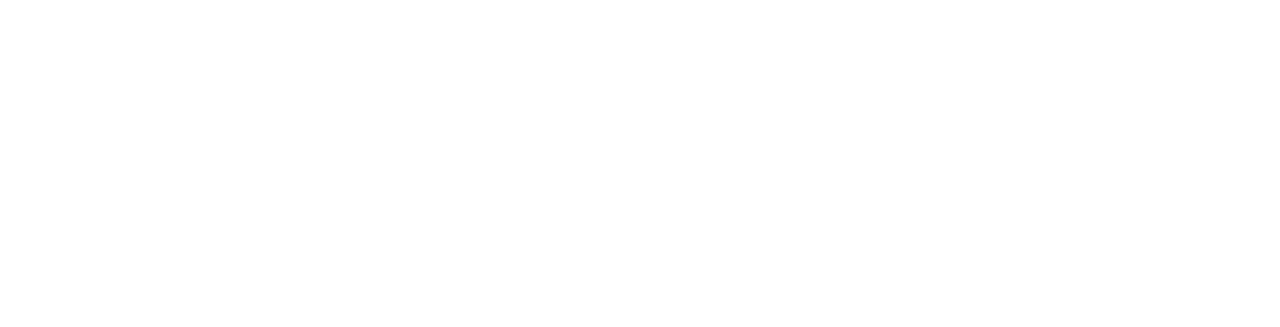
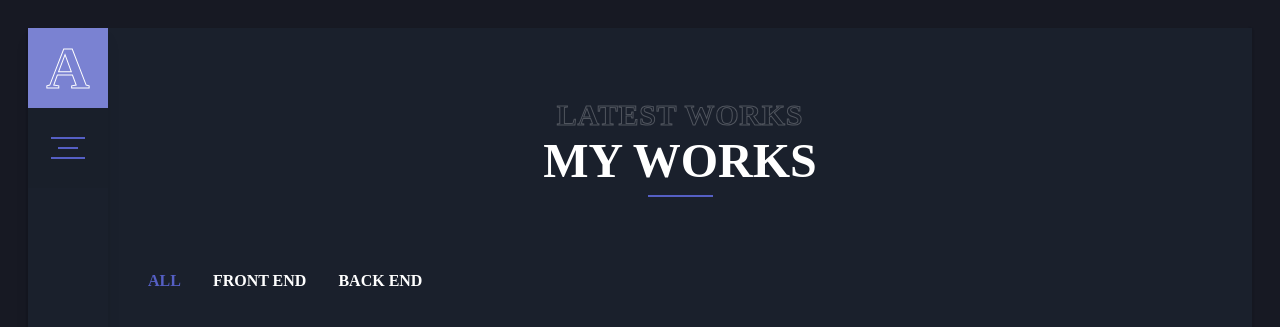
Before and after one commit to anubra266/anubra266, a Next.js app: page /works in a window 1280 px wide. Before the commit this address had no page. Shown: the top 327 px of the page. Built offline with nearby package versions, Linux system fonts and the light colour scheme; a web font is replaced by a local one.

Commit message:
💄 Update works

```diff
--- a/components/page/portfolio/index.tsx
+++ b/components/page/works/index.tsx
@@ -2,7 +2,7 @@
 import { Flex, SimpleGrid, Stack } from "@chakra-ui/layout";
 import { TabList, Tabs } from "@chakra-ui/tabs";
 
-import PTab from "./portfolio-tab";
+import PTab from "./works-tab";
 import works from "./works.json";
 import Work from "./work";
 import { WorkProps } from "types";
--- a/components/page/portfolio/portfolio-tab.tsx
+++ b/components/page/works/works-tab.tsx
@@ -1,7 +1,7 @@
 import { Tab } from "@chakra-ui/tabs";
 import React from "react";
 
-const PTab = (props: any) => {
+const WTab = (props: any) => {
   return (
     <Tab
       {...props}
@@ -12,4 +12,4 @@
   );
 };
 
-export default PTab;
+export default WTab;
--- /dev/null
+++ b/pages/works.tsx
@@ -0,0 +1,17 @@
+import Layout from "components/layout";
+import { Page, PageHeader, StrokeHeader } from "components/page";
+import WorkList from "components/page/works";
+import { AppPage } from "types";
+
+const Works: AppPage = () => {
+  return (
+    <Page>
+      <StrokeHeader>Latest Works</StrokeHeader>
+      <PageHeader>My Works</PageHeader>
+      <WorkList />
+    </Page>
+  );
+};
+
+Works.layout = (page: any) => <Layout page="Works" children={page} />;
+export default Works;
```
Also changed, not shown: pages/portfolio.tsx (deleted, +0 -17 lines), components/page/works/work.tsx (renamed from components/page/portfolio/work.tsx), components/page/works/works.json (renamed from components/page/portfolio/works.json).
